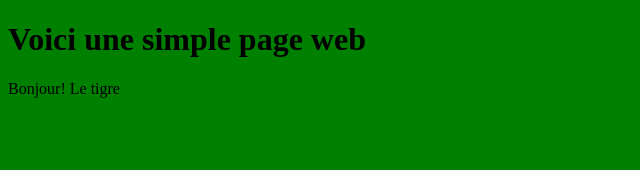
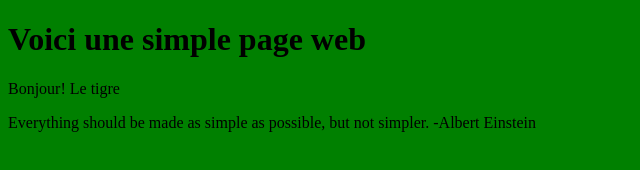
Before and after one commit to francisSP/d73-labo-git-02, a plain HTML site: page index.html in a window 1280 px wide. Shown: the whole page, without its empty margins (0-640 px from the left). Drawn offline with Linux system fonts and the light colour scheme.

Commit message:
Ajout de citation2

```diff
--- a/index.html
+++ b/index.html
@@ -10,6 +10,6 @@
 	<h1>Voici une simple page web</h1>
 
 	<p>Bonjour! Le tigre</p>
-
+	<p>Everything should be made as simple as possible, but not simpler. -Albert Einstein</p>
 	</body>
 </html>
```
